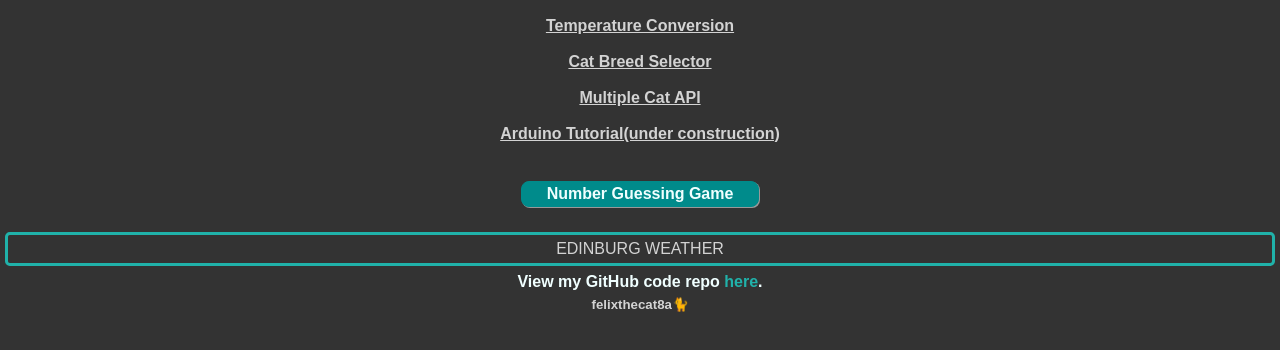
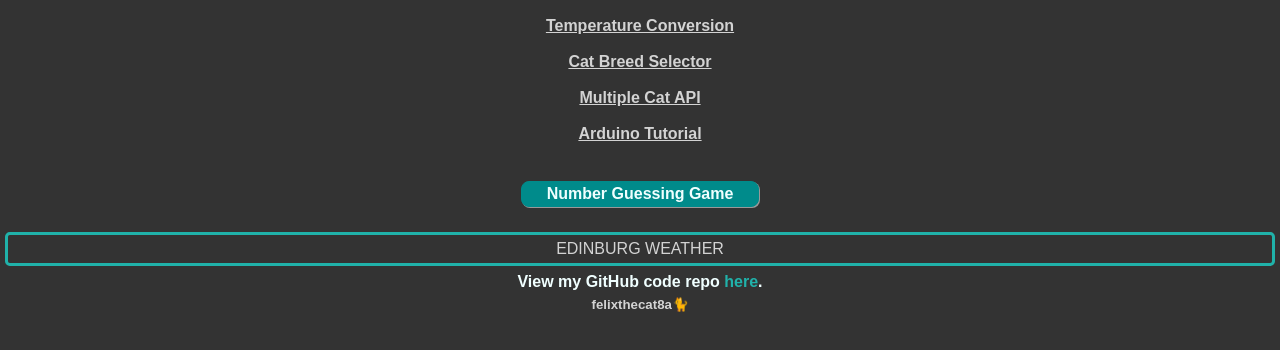
Before and after one commit to felixthecat8a/example, a website: page index.html in a window 1280 px wide. Shown: the part 74-424 px from the top of the page. Drawn offline with Linux system fonts and the light colour scheme; a script that the page names is missing.

Commit message:
edit to index.html

```diff
--- a/index.html
+++ b/index.html
@@ -22,7 +22,7 @@
             <br>
             <a href="pages/multi_cat.html"><b><u>Multiple Cat API</u></b></a><br>
             <br>
-            <a href="arduino/pageOne.html"><b><u>Arduino Tutorial(under construction)</u></b></a><br>
+            <a href="arduino/pageOne.html"><b><u>Arduino Tutorial</u></b></a><br>
             <br>
         </div>
         <br>
```
